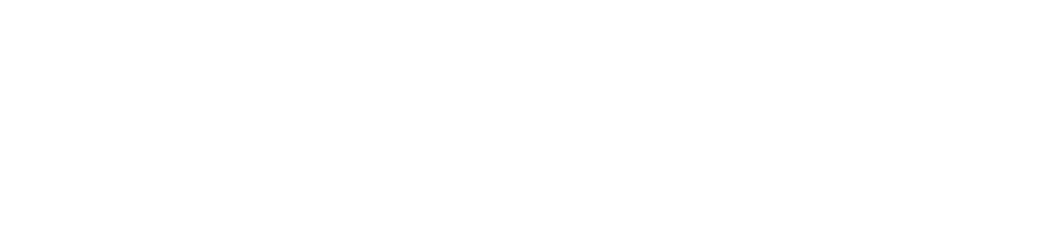
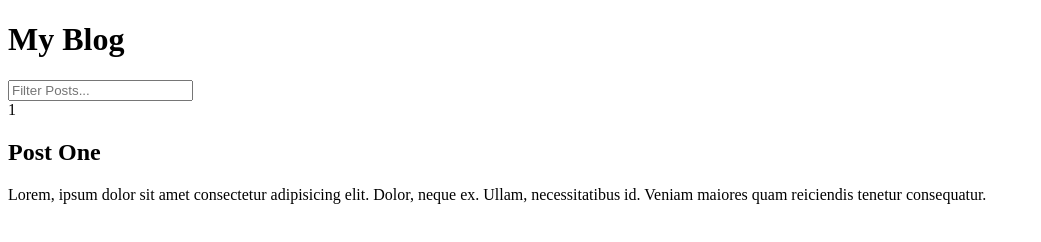
Before and after one commit to doniwirawan/infinite-scroll, a plain HTML site: page index.html in a window 1280 px wide. Shown: the whole page, without its empty margins (0-1041 px from the left). Drawn offline with Linux system fonts and the light colour scheme.

Commit message:
html sudah jadi

```diff
--- a/index.html
+++ b/index.html
@@ -3,10 +3,32 @@
 <head>
     <meta charset="UTF-8">
     <meta name="viewport" content="width=device-width, initial-scale=1.0">
-    <title>Infinte Scroll</title>
+    <title>Infinite Scroll</title>
     <link rel="stylesheet" href="style.css">
 </head>
 <body>
+    <h1>My Blog</h1>
+    <div class="filter-container">
+        <input type="text" id="filter" class="filter" placeholder="Filter Posts...">
+    </div>
+    <div class="" id="post-container">
+        <div class="post">
+            <div class="number">1</div>
+            <div class="post-info">
+                <h2 class="post-title">Post One</h2>
+                <p class="post-body">
+                    Lorem, ipsum dolor sit amet consectetur adipisicing elit. Dolor, neque ex. Ullam, necessitatibus id. Veniam maiores quam reiciendis tenetur consequatur.
+                </p>
+            </div>
+        </div>
+    </div>
+
+
+    <div  class="loader">
+        <div class="circle"></div>
+        <div class="circle"></div>
+        <div class="circle"></div>
+    </div>
 
 
     <script src="script.js"></script>
```
